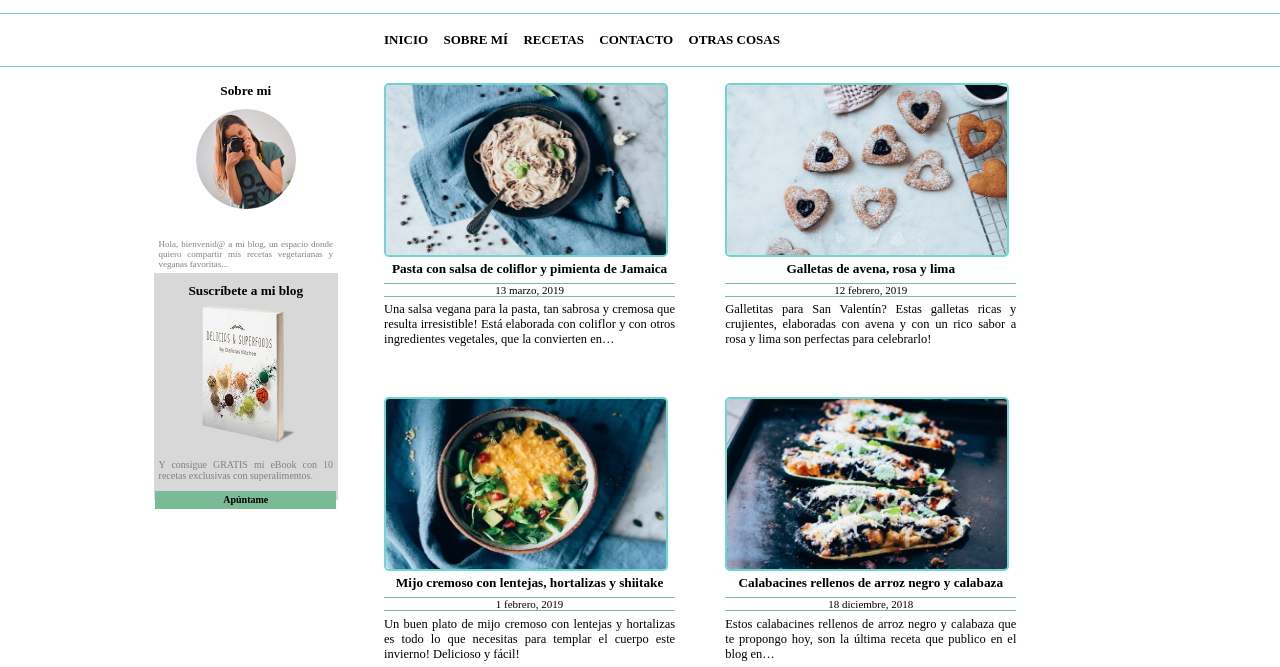
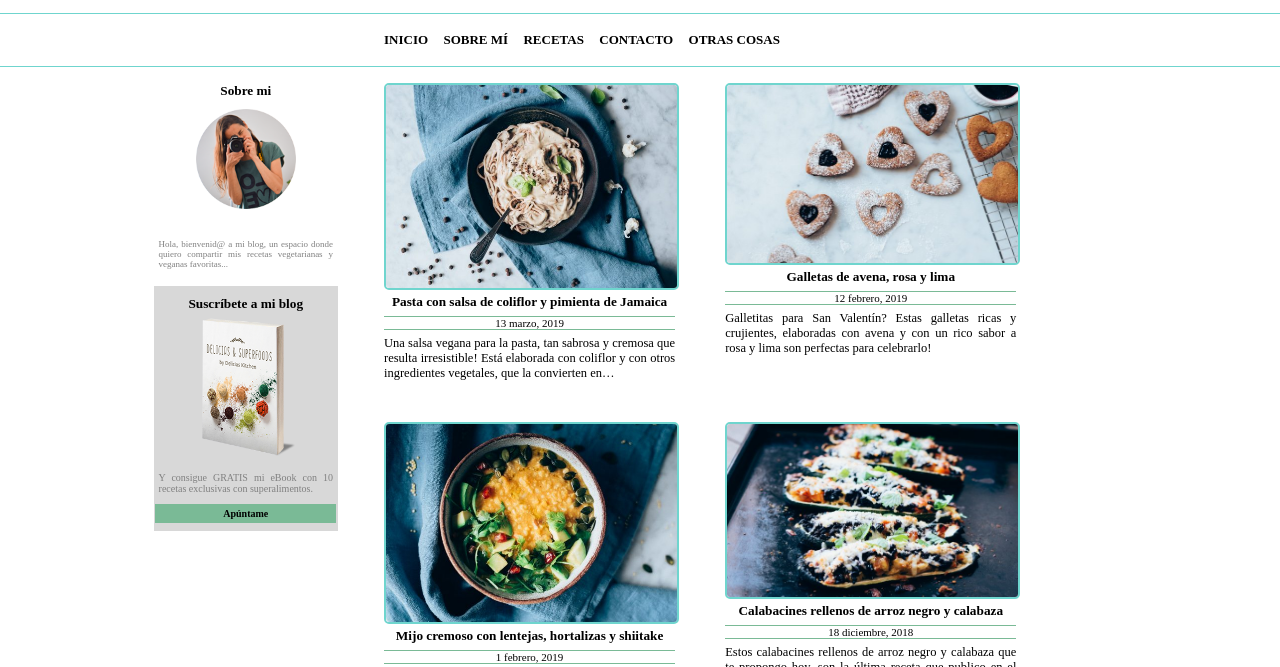
Before and after one commit to ccastro167/Christian_Castro_DaWe, a plain HTML site: page index.html in a window 1280 px wide. Shown: the part 131-798 px from the top of the page. Drawn offline with Linux system fonts and the light colour scheme.

Commit message:
Update estilos_index.css

```diff
--- a/css/estilos_index.css
+++ b/css/estilos_index.css
@@ -154,8 +154,8 @@ h5{
 
 /*Imagenes*/
 .contenedor-recetas img{
-    width: 280px;
-    height: 170px;
+    width: 100%;
+    height: 60%;
     border-radius: 5px;
     border: 2px solid #6FD5CE;
 }
```
